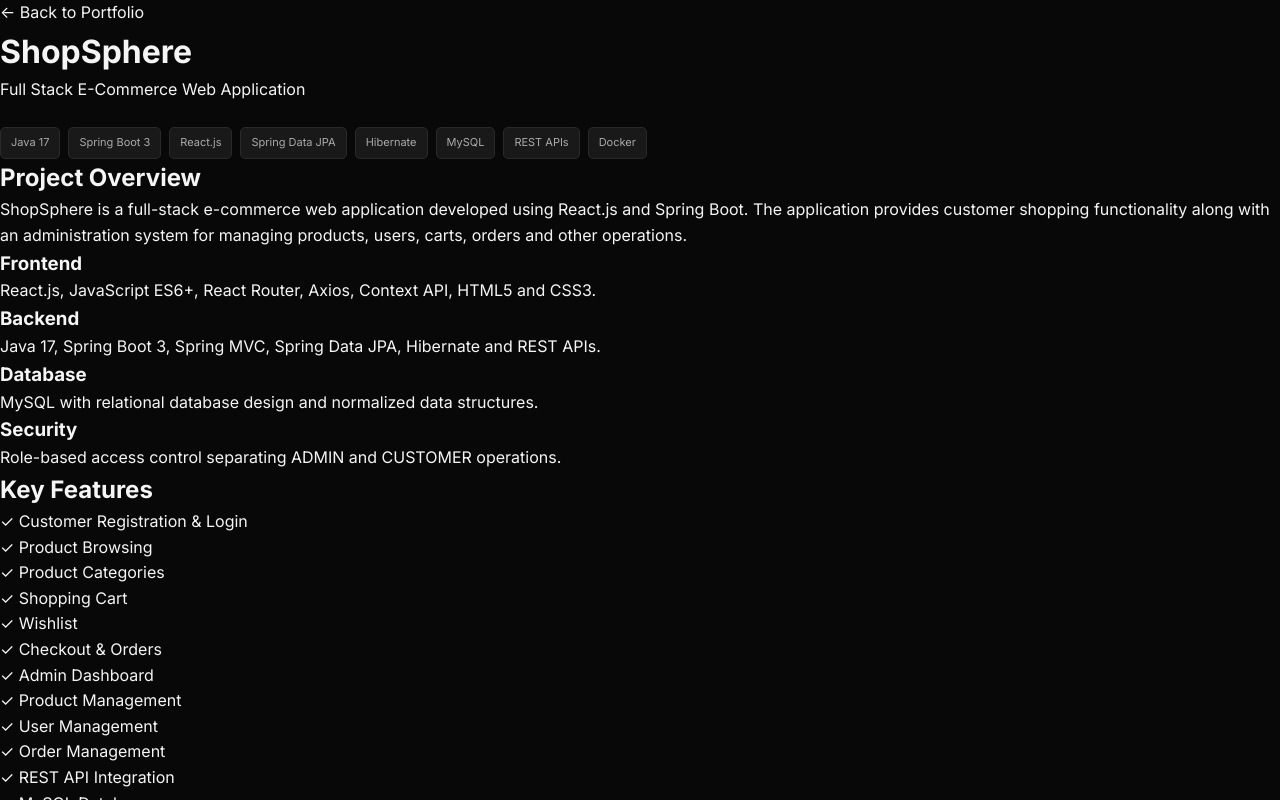
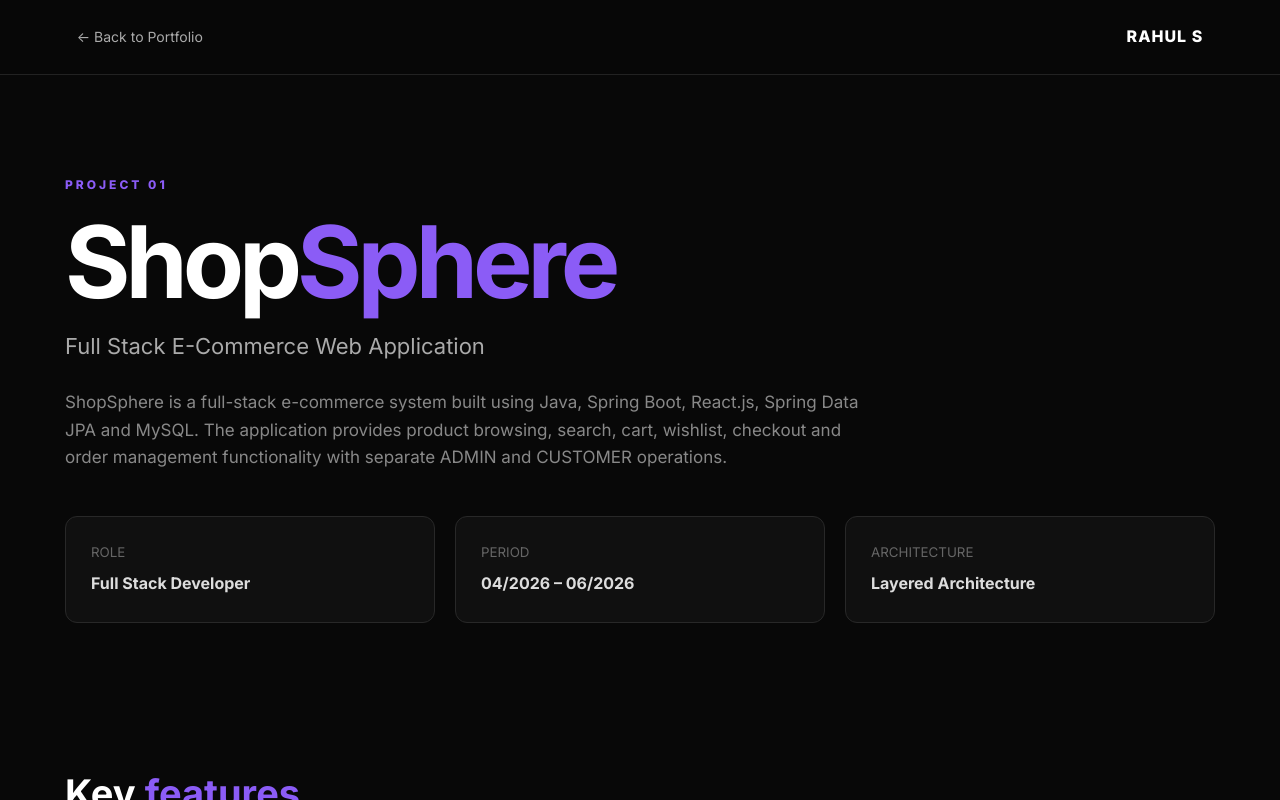
Before and after one commit to RAHUL2525252525/PORTFOLIO, a React (Vite) app: page / in a window 1280 px wide. Both pictures are taken after a click on the element 326 px from the left and 4114 px from the top of the page. Shown: the top 800 px of the page. Built offline with nearby package versions, Linux system fonts and the light colour scheme.

Commit message:
Update ShopSphere.jsx

```diff
--- a/src/projects/ShopSphere.jsx
+++ b/src/projects/ShopSphere.jsx
@@ -1,134 +1,353 @@
 import React from "react";
 
-const images = Array.from({ length: 13 }, (_, index) => {
-  const number = index + 1;
+const imageFiles = import.meta.glob(
+  "../assets/projects/shopsphere/*.png.png",
+  {
+    eager: true,
+    query: "?url",
+    import: "default",
+  }
+);
 
-  return new URL(
-    `../assets/projects/shopsphere/${number}.png`,
-    import.meta.url
-  ).href;
-});
+const images = Object.entries(imageFiles)
+  .sort(([a], [b]) => {
+    const numberA = parseInt(a.match(/(\d+)\.png\.png$/)?.[1] || "0");
+    const numberB = parseInt(b.match(/(\d+)\.png\.png$/)?.[1] || "0");
+
+    return numberA - numberB;
+  })
+  .map(([, src]) => src);
 
 export default function ShopSphere() {
   return (
+    <>
+      <style>{`
+        .project-page {
+          min-height: 100vh;
+          background: #080808;
+          color: white;
+          padding-bottom: 100px;
+        }
+
+        .project-nav {
+          height: 75px;
+          padding: 0 6%;
+          display: flex;
+          align-items: center;
+          justify-content: space-between;
+          border-bottom: 1px solid #222;
+          background: rgba(8,8,8,.9);
+          position: sticky;
+          top: 0;
+          z-index: 20;
+          backdrop-filter: blur(15px);
+        }
+
+        .back-link {
+          color: #aaa;
+          text-decoration: none;
+          font-size: 14px;
+        }
+
+        .back-link:hover {
+          color: #8b5cf6;
+        }
+
+        .project-logo {
+          font-weight: 900;
+          letter-spacing: 1px;
+        }
+
+        .project-hero {
+          max-width: 1200px;
+          margin: auto;
+          padding: 100px 25px 70px;
+        }
+
+        .label {
+          color: #8b5cf6;
+          letter-spacing: 3px;
+          font-size: 12px;
+          font-weight: 800;
+        }
+
+        .project-hero h1 {
+          font-size: clamp(50px, 8vw, 100px);
+          line-height: .95;
+          margin: 20px 0;
+          letter-spacing: -5px;
+        }
+
+        .project-hero h1 span {
+          color: #8b5cf6;
+        }
+
+        .project-subtitle {
+          color: #aaa;
+          font-size: 22px;
+        }
+
+        .project-description {
+          max-width: 800px;
+          color: #888;
+          font-size: 17px;
+          margin-top: 25px;
+        }
+
+        .meta-grid {
+          display: grid;
+          grid-template-columns: repeat(3, 1fr);
+          gap: 20px;
+          margin-top: 45px;
+        }
+
+        .meta-card {
+          border: 1px solid #282828;
+          padding: 25px;
+          border-radius: 12px;
+          background: #101010;
+        }
+
+        .meta-card small {
+          color: #666;
+          display: block;
+          margin-bottom: 8px;
+        }
+
+        .meta-card strong {
+          color: #ddd;
+        }
+
+        .content {
+          max-width: 1200px;
+          margin: auto;
+          padding: 0 25px;
+        }
+
+        .content h2 {
+          font-size: 38px;
+          margin: 70px 0 30px;
+        }
+
+        .content h2 span {
+          color: #8b5cf6;
+        }
+
+        .feature-grid {
+          display: grid;
+          grid-template-columns: repeat(3, 1fr);
+          gap: 18px;
+        }
+
+        .feature {
+          border: 1px solid #262626;
+          padding: 25px;
+          border-radius: 12px;
+          background: #101010;
+        }
+
+        .feature h3 {
+          margin-bottom: 8px;
+        }
+
+        .feature p {
+          color: #777;
+          font-size: 14px;
+        }
+
+        .tech-list {
+          display: flex;
+          flex-wrap: wrap;
+          gap: 10px;
+        }
+
+        .tech {
+          padding: 9px 14px;
+          border: 1px solid #333;
+          border-radius: 7px;
+          color: #aaa;
+          background: #111;
+          font-size: 13px;
+        }
+
+        .gallery {
+          display: grid;
+          grid-template-columns: repeat(2, 1fr);
+          gap: 25px;
+        }
+
+        .gallery-item {
+          background: #111;
+          border: 1px solid #282828;
+          border-radius: 14px;
+          overflow: hidden;
+        }
+
+        .gallery-item img {
+          display: block;
+          width: 100%;
+          height: auto;
+        }
+
+        .image-number {
+          padding: 10px 15px;
+          color: #666;
+          font-size: 12px;
+        }
+
+        @media(max-width: 800px) {
+          .meta-grid,
+          .feature-grid,
+          .gallery {
+            grid-template-columns: 1fr;
+          }
+        }
+      `}</style>
+
       <div className="project-page">
-      <div className="project-header">
-        <a href="/" className="back-button">
+        <nav className="project-nav">
+          <a href="#/" className="back-link">
             ← Back to Portfolio
           </a>
 
-        <h1>ShopSphere</h1>
+          <div className="project-logo">
+            RAHUL S
+          </div>
+        </nav>
+
+        <header className="project-hero">
+          <p className="label">PROJECT 01</p>
+
+          <h1>
+            Shop<span>Sphere</span>
+          </h1>
 
           <p className="project-subtitle">
             Full Stack E-Commerce Web Application
           </p>
 
-        <div className="project-tech">
-          <span>Java 17</span>
-          <span>Spring Boot 3</span>
-          <span>React.js</span>
-          <span>Spring Data JPA</span>
-          <span>Hibernate</span>
-          <span>MySQL</span>
-          <span>REST APIs</span>
-          <span>Docker</span>
+          <p className="project-description">
+            ShopSphere is a full-stack e-commerce system built using
+            Java, Spring Boot, React.js, Spring Data JPA and MySQL.
+            The application provides product browsing, search, cart,
+            wishlist, checkout and order management functionality
+            with separate ADMIN and CUSTOMER operations.
+          </p>
+
+          <div className="meta-grid">
+            <div className="meta-card">
+              <small>ROLE</small>
+              <strong>Full Stack Developer</strong>
+            </div>
+
+            <div className="meta-card">
+              <small>PERIOD</small>
+              <strong>04/2026 – 06/2026</strong>
+            </div>
+
+            <div className="meta-card">
+              <small>ARCHITECTURE</small>
+              <strong>Layered Architecture</strong>
             </div>
           </div>
+        </header>
 
-      <section className="project-overview">
-        <h2>Project Overview</h2>
+        <main className="content">
+          <h2>
+            Key <span>features</span>
+          </h2>
 
+          <div className="feature-grid">
+            <div className="feature">
+              <h3>Product Management</h3>
               <p>
-          ShopSphere is a full-stack e-commerce web application developed
-          using React.js and Spring Boot. The application provides customer
-          shopping functionality along with an administration system for
-          managing products, users, carts, orders and other operations.
-        </p>
-
-        <div className="project-grid">
-          <div>
-            <h3>Frontend</h3>
-            <p>
-              React.js, JavaScript ES6+, React Router, Axios, Context API,
-              HTML5 and CSS3.
+                Product browsing, search and product management
+                functionality.
               </p>
             </div>
 
-          <div>
-            <h3>Backend</h3>
+            <div className="feature">
+              <h3>Shopping Cart</h3>
               <p>
-              Java 17, Spring Boot 3, Spring MVC, Spring Data JPA,
-              Hibernate and REST APIs.
+                Cart workflows with centralized state management
+                and validation.
               </p>
             </div>
 
-          <div>
-            <h3>Database</h3>
+            <div className="feature">
+              <h3>Wishlist</h3>
               <p>
-              MySQL with relational database design and normalized data
-              structures.
+                Customers can manage products they want to save
+                for later.
               </p>
             </div>
 
-          <div>
-            <h3>Security</h3>
+            <div className="feature">
+              <h3>Checkout</h3>
               <p>
-              Role-based access control separating ADMIN and CUSTOMER
+                Validated checkout and order creation workflow.
+              </p>
+            </div>
+
+            <div className="feature">
+              <h3>Order Management</h3>
+              <p>
+                Customer order workflows and administrative
+                operations.
+              </p>
+            </div>
+
+            <div className="feature">
+              <h3>RBAC</h3>
+              <p>
+                ADMIN and CUSTOMER roles with restricted
                 operations.
               </p>
             </div>
           </div>
-      </section>
 
-      <section className="project-features">
-        <h2>Key Features</h2>
+          <h2>
+            Technology <span>stack</span>
+          </h2>
 
-        <div className="feature-list">
-          <div>✓ Customer Registration & Login</div>
-          <div>✓ Product Browsing</div>
-          <div>✓ Product Categories</div>
-          <div>✓ Shopping Cart</div>
-          <div>✓ Wishlist</div>
-          <div>✓ Checkout & Orders</div>
-          <div>✓ Admin Dashboard</div>
-          <div>✓ Product Management</div>
-          <div>✓ User Management</div>
-          <div>✓ Order Management</div>
-          <div>✓ REST API Integration</div>
-          <div>✓ MySQL Database</div>
+          <div className="tech-list">
+            {[
+              "Java 17",
+              "Spring Boot 3",
+              "Spring Data JPA",
+              "Hibernate",
+              "React.js",
+              "REST APIs",
+              "MySQL",
+              "Maven",
+              "Git",
+            ].map((item) => (
+              <span className="tech" key={item}>
+                {item}
+              </span>
+            ))}
           </div>
-      </section>
 
-      <section className="project-gallery">
-        <h2>Project Screenshots</h2>
+          <h2>
+            Project <span>screenshots</span>
+          </h2>
 
-        <div className="gallery-grid">
-          {images.map((image, index) => (
-            <div className="gallery-card" key={image}>
+          <div className="gallery">
+            {images.map((src, index) => (
+              <div className="gallery-item" key={src}>
                 <img
-                src={image}
-                alt={`ShopSphere Screenshot ${index + 1}`}
+                  src={src}
+                  alt={`ShopSphere screenshot ${index + 1}`}
                 />
 
-              <p>ShopSphere — Screenshot {index + 1}</p>
+                <div className="image-number">
+                  Screenshot {index + 1}
+                </div>
               </div>
             ))}
           </div>
-      </section>
-
-      <section className="project-footer">
-        <h2>ShopSphere</h2>
-
-        <p>
-          A complete full-stack e-commerce application demonstrating
-          frontend development, backend API development, database design,
-          authentication, authorization and software engineering practices.
-        </p>
-
-        <a href="/" className="back-button">
-          ← Back to Portfolio
-        </a>
-      </section>
+        </main>
       </div>
+    </>
   );
 }
```
Lines whose indentation alone changed are shown as unchanged.
